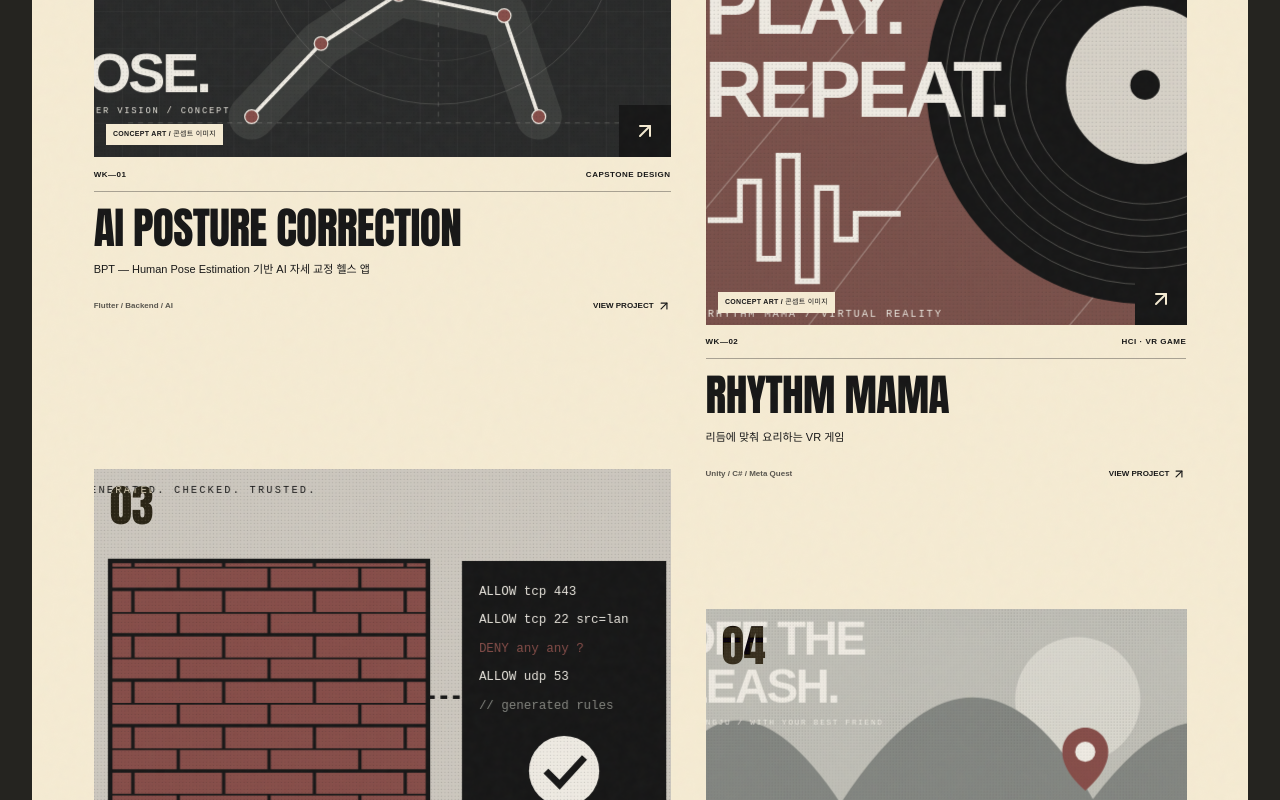
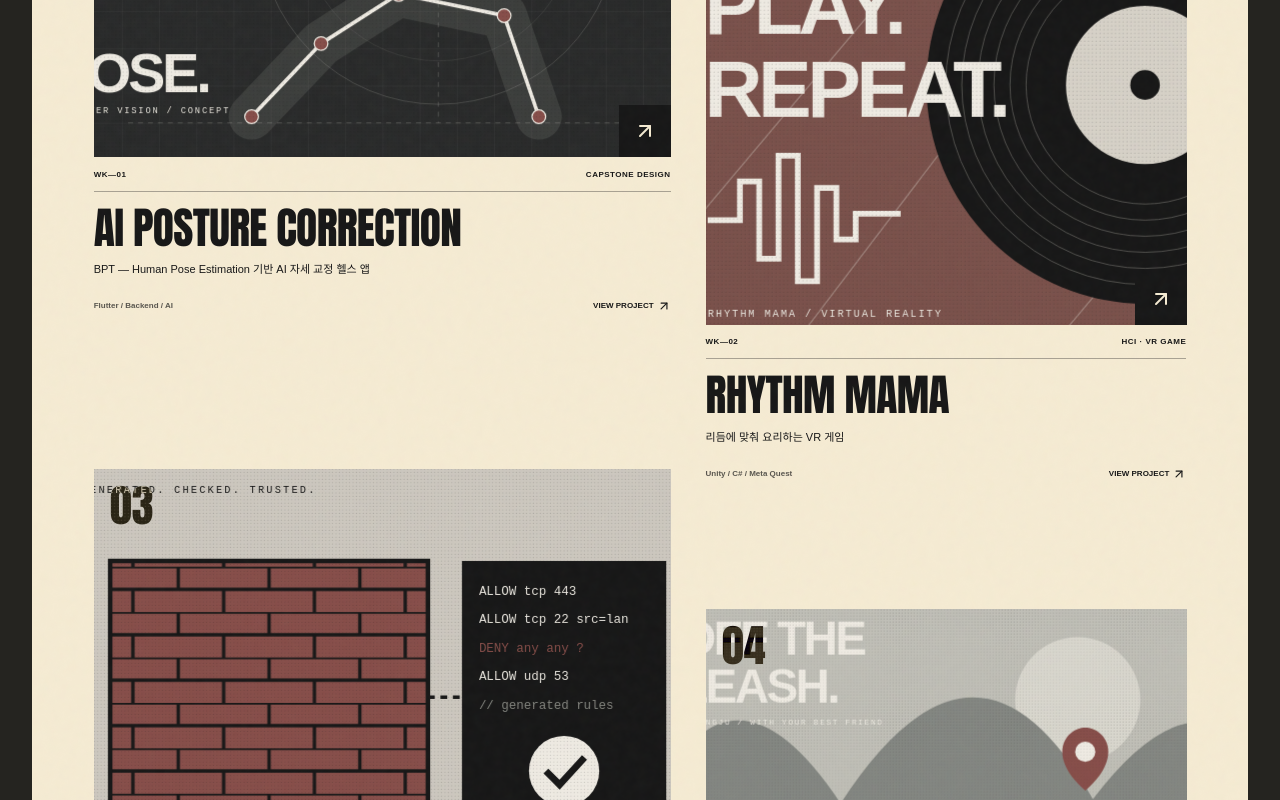
Before and after one commit to improvv/portfolio, a React (Vite) app: page / in a window 1280 px wide. Shown: the part 5000-5800 px from the top of the page. Built offline with nearby package versions, Linux system fonts and the light colour scheme.

Commit message:
fix: Works 카드 이미지의 콘셉트 이미지 라벨 제거

```diff
--- a/src/components/Editorial.tsx
+++ b/src/components/Editorial.tsx
@@ -125,11 +125,6 @@ export function ProjectCard({
             height="900"
           />
           <span className="project-index">{project.number}</span>
-          <span className="image-caption">
-            {project.imageIsPlaceholder
-              ? "CONCEPT ART / 콘셉트 이미지"
-              : "PROJECT SCREENSHOT"}
-          </span>
           <span className="project-arrow">
             <ArrowUpRight aria-hidden="true" />
           </span>
```
